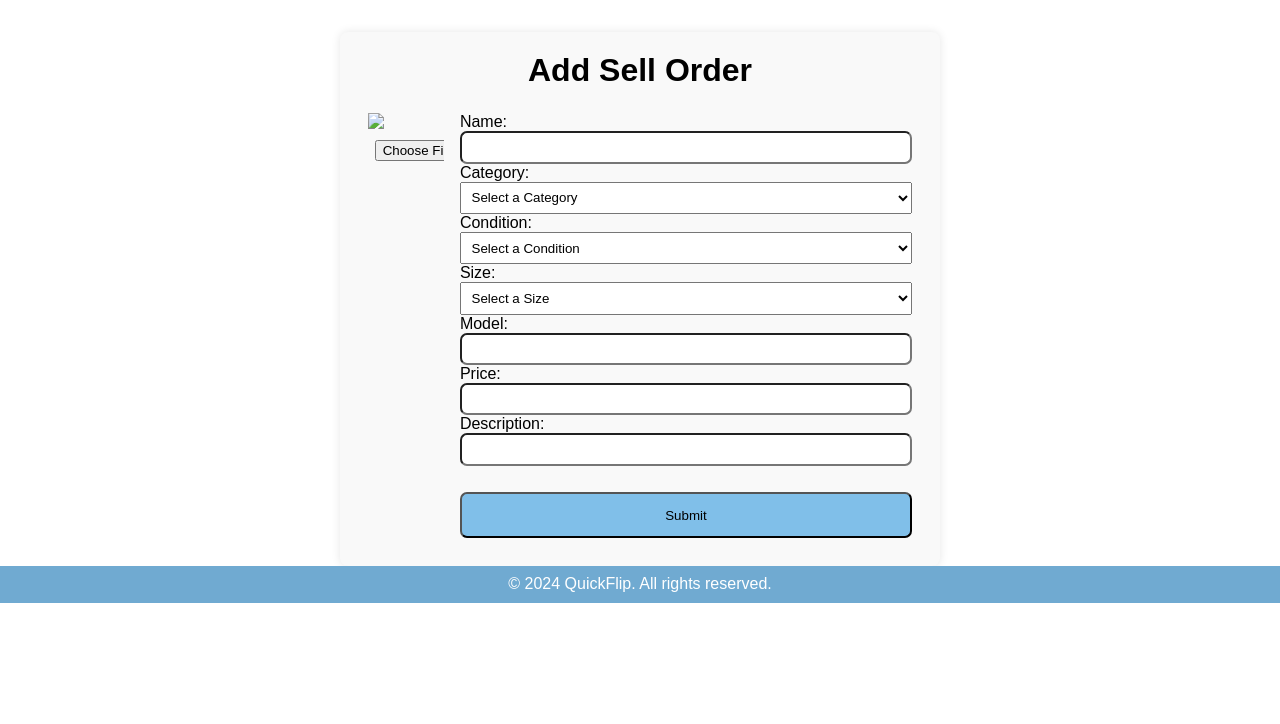
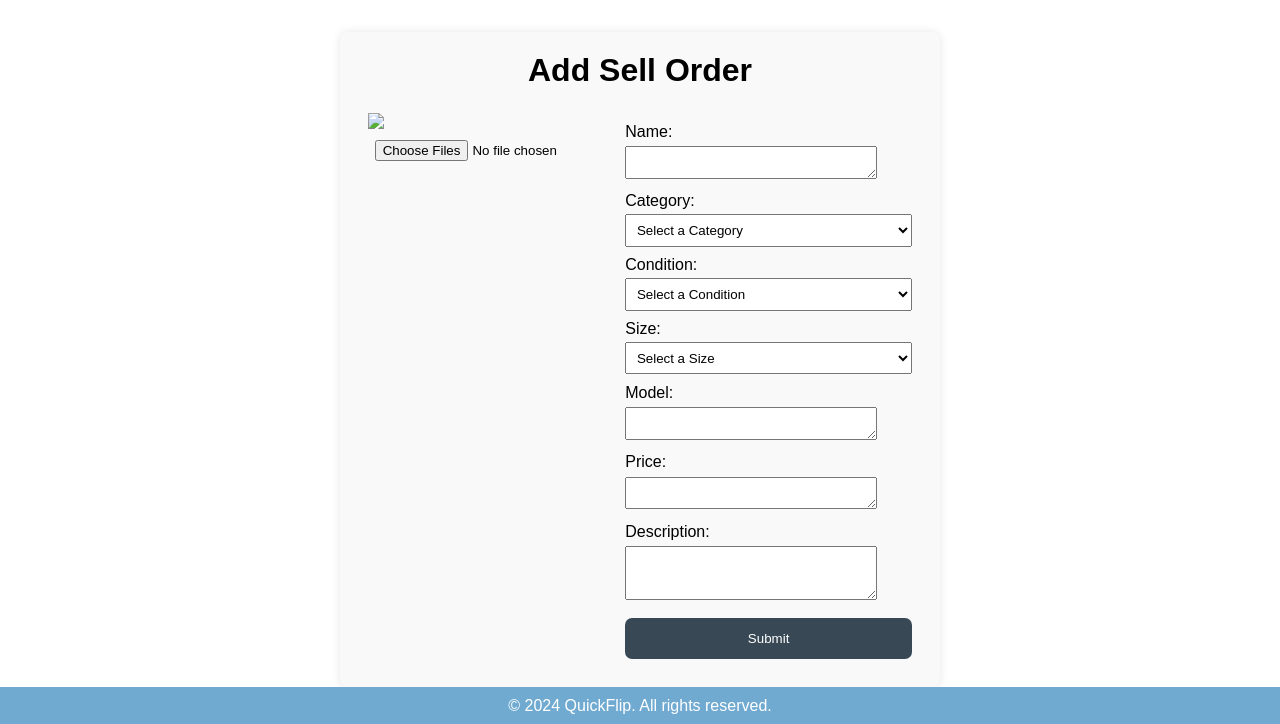
Before and after one commit to FEUP-LTW-2024/ltw-project-2024-ltw14g03, a PHP site: page /pages/add_sell_order.php in a window 1280 px wide. Shown: the part 204-928 px from the top of the page. Before the commit the page ends 807 px from the top, so only its background shows below. Run offline with PHP 8.4, Linux system fonts and the light colour scheme; the visitor is signed in with stand-in values (Sample User, id 1); data comes from the database, SQL or seed files in the repository; both versions use the stored data as it was after the commit; data that the repository does not hold is empty; some libraries are stand-ins or nearby versions.

Commit message:
Visual Update

```diff
--- a/assets/style/responsive.css
+++ b/assets/style/responsive.css
@@ -1,3 +1,5 @@
+
+
 @media (max-width: 800px) {
 
     #mainPage{
@@ -18,6 +20,14 @@
         background-color: inherit;
         color: inherit;
         padding: 1em 0 1em 0;
+    }
+
+    .featured-items .product-list .item{
+        min-width: 15em;
+        max-width: 20em;
+
+        opacity: 0;
+        animation: fadeInAnimation 1s ease-in forwards;
     }
 
 
--- a/assets/style/style.css
+++ b/assets/style/style.css
@@ -262,6 +282,18 @@ main {
     box-shadow: 0 0 10px rgba(0, 0, 0, 0.1);
 }
 
+.sell-order-create .sell-order-elements textarea{
+
+    font-size: 18px;
+
+    height: 1.8em;
+
+    padding: 0.2em;
+
+    max-width: 14em;
+    min-width: 14em;
+}
+
 .sell-order-create .sell-order-elements{
     display: flex;
     margin-top: 1em;
@@ -270,6 +302,20 @@ main {
 .sell-order-create .sell-order-elements .sell-order-item{
     margin: 0.5em;
 }
+
+.sell-order-create .sell-order-elements .sell-order-item .line{
+    margin-top: 0.6em;
+}
+
+.sell-order-create .sell-order-elements .sell-order-item .lineInput{
+    margin-top: 0.3em;
+}
+.sell-order-create .sell-order-elements .sell-order-item button {
+    color: white;
+    background-color: #384955;
+    border: 0;
+}
+
 
 .sell-order-create form input, .login-form form select {
     margin: 0.5em 0;
--- a/pages/add_sell_order.php
+++ b/pages/add_sell_order.php
@@ -36,12 +36,15 @@ drawHeader($session);
 
                 <div class = "sell-order-item" id = "Sellbody">
 
+                    <div class = "line">
                         <label for="name">Name:</label>
-                    <input type="text" name="name" id="name" required>
+                        <textarea type="text" name="name" id="name" class = "lineInput" required></textarea>
+                    </div>
 
 
+                    <div class = "line">
                         <label for="category">Category:</label>
-                    <select name = "category" id = "category" required>
+                        <select name = "category" id = "category" class = "lineInput" required>
                             <option value = "">Select a Category</option>
                             <?php
                             $stmt = $db->query("SELECT * FROM categories");
@@ -51,9 +54,11 @@ drawHeader($session);
                             }
                             ?>
                         </select>
+                    </div>
 
+                    <div class = "line">
                         <label for="condition">Condition:</label>
-                    <select name = "condition" id = "condition" required>
+                        <select name = "condition" id = "condition" class = "lineInput" required>
                             <option value = "">Select a Condition</option>
                             <?php
                             $stmt = $db->query("SELECT * FROM conditions");
@@ -63,9 +68,11 @@ drawHeader($session);
                             }
                             ?>
                         </select>
+                    </div>
 
+                    <div class = "line">
                         <label for="size">Size:</label>
-                    <select name = "size" id = "size" required>
+                        <select name = "size" id = "size" class = "lineInput" required>
                             <option value = "">Select a Size</option>
                             <?php
                             $stmt = $db->query("SELECT * FROM sizes");
@@ -75,17 +82,24 @@ drawHeader($session);
                             }
                             ?>
                         </select>
+                    </div>
 
+                    <div class = "line">
                         <label for="model">Model:</label>
-                    <input type="text" name="model" id="model" required>
+                        <textarea type="text" name="model" id="model" class = "lineInput" required></textarea>
+                    </div>
 
+                    <div class = "line">
                         <label for="price">Price:</label>
-                    <input type="text" name="price" id="price" required>
+                        <textarea type="text" name="price" id="price" class = "lineInput" required></textarea>
+                    </div>
 
+                    <div class = "line">
                         <label for="description">Description:</label>
-                    <input type="text" name="description" id="description" required>
+                        <textarea style = "height: 3em" type="text" name="description" id="description" class = "lineInput" required></textarea>
+                    </div>
 
-                    <button type = "submit" name = "register">Submit</button>
+                    <button type = "submit" name = "register" style = "margin-top: 1em">Submit</button>
                 </div>
             </div>
         </form>
--- a/pages/index.php
+++ b/pages/index.php
@@ -30,6 +30,7 @@
             <p>We are here for you</p>
         </section>
     </main>
+
 <?php
     drawFooter();
 ?>
--- a/scripts/editProfile.js
+++ b/scripts/editProfile.js
@@ -79,7 +79,6 @@ document.addEventListener("DOMContentLoaded", function() {
         .then(data => {
             if (data.success) {
                 document.getElementById('username-bar').textContent = `${updatedUsername}`;
-                alert('Profile updated successfully');
                 toggleEditState(false);
             } else {
                 alert(data.error || 'Unknown error occurred');
```
Also changed, not shown: other parts of assets/style/style.css (+78 -11 lines), pages/browse.php (+9 -7 lines), pages/profile.php (+5 -2 lines), scripts/showSellOrders.js (+17 -5 lines), scripts/showSellOrdersFiltered.js (+39 -11 lines), assets/images/artworks-KGfiJRUp0oclZbrM-Urhrpg-t500x500.jpg (added), assets/images/b2f8f12e421722260d145cbc9346f287_9.jpg (added), assets/images/dsadas_4.png (added), database/database.db. Lines whose indentation alone changed are shown as unchanged.
